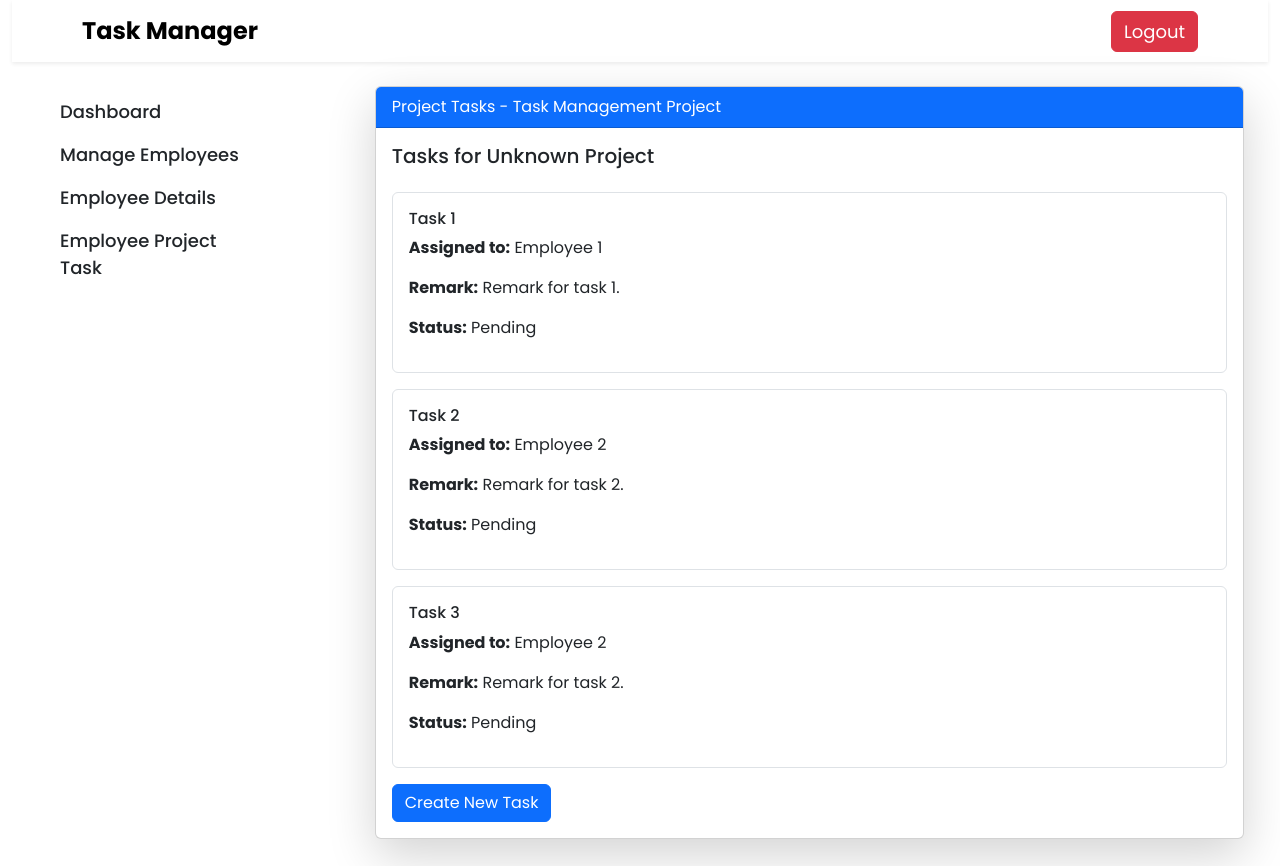
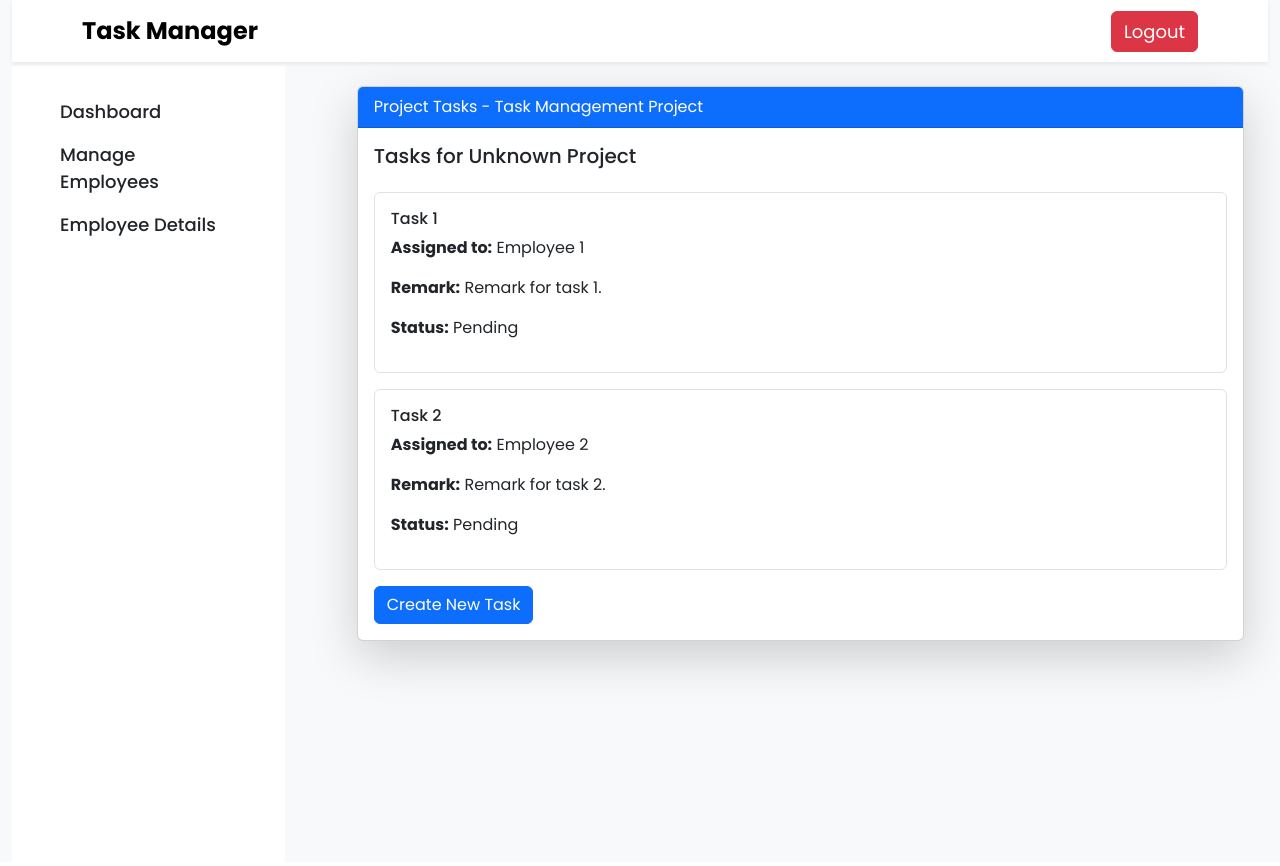
Before and after one commit to akshay-zade/FranchiseManagement, a React (Create React App) app in the folder client/: page /adminProjectsTask in a window 1280 px wide. Built offline with nearby package versions, Linux system fonts and the light colour scheme.

Commit message:
Create Task Successfully!

```diff
--- a/client/package.json
+++ b/client/package.json
@@ -7,10 +7,12 @@
     "@testing-library/react": "^13.4.0",
     "@testing-library/user-event": "^13.5.0",
     "bootstrap": "^5.3.3",
+    "bootstrap-sweetalert": "^1.0.1",
     "react": "^18.3.1",
     "react-dom": "^18.3.1",
     "react-router-dom": "^6.24.1",
     "react-scripts": "5.0.1",
+    "sweetalert": "^2.1.2",
     "web-vitals": "^2.1.4"
   },
   "scripts": {
--- a/client/src/component/Admin/Navbar.js
+++ b/client/src/component/Admin/Navbar.js
@@ -4,7 +4,7 @@ const Navbar = () => {
   return (
     <nav className="navbar navbar-expand-lg navbar-light bg-white shadow-sm">
   <div className="container">
-    <a className="navbar-brand text-gray-800 fs-4 fw-bold" href="#">Task Manager</a>
+    <a className="navbar-brand text-gray-800 fs-4 fw-bold" href="/admin">Task Manager</a>
     <div className="collapse navbar-collapse justify-content-end">
       <button className="btn btn-danger font-bold  rounded btn-style">
         Logout
--- a/client/src/component/Admin/Sidebar.js
+++ b/client/src/component/Admin/Sidebar.js
@@ -9,10 +9,10 @@ const Sidebar = () => {
     <aside className="w-64 bg-white shadow-md h-100 mt-1 ">
   <div className="p-4">
     <ul className="list-unstyled">
-      <li><a  onClick={()=>nav("/")} className="d-block py-2 px-4 text-dark text-decoration-none hover-bg-gray-200 rounded sidebar-style">Dashboard</a></li>
+      <li><a  onClick={()=>nav("/admin")} className="d-block py-2 px-4 text-dark text-decoration-none hover-bg-gray-200 rounded sidebar-style">Dashboard</a></li>
       <li><a  onClick={()=>nav("/adminManage")} className="d-block py-2 px-4 text-dark text-decoration-none text-gray-700 hover-bg-gray-200 rounded sidebar-style">Manage Employees</a></li>
       <li><a  onClick={()=>nav("/adminEmployeeDetails")} className="d-block py-2 text-dark text-decoration-none px-4 text-gray-700 hover-bg-gray-200 rounded sidebar-style">Employee Details</a></li>
-      <li><a  onClick={()=>nav("/adminProjectsTask")} className="d-block py-2 px-4 text-dark text-decoration-none text-gray-700 hover-bg-gray-200 rounded sidebar-style">Employee Project Task</a></li>
+
     </ul>
   </div>
 </aside>
--- a/client/src/component/Admin/TaskManager.js
+++ b/client/src/component/Admin/TaskManager.js
@@ -31,10 +31,10 @@ const TaskManager = () => {
   };
 
   return (
-    <div class="min-vh-100 bg-light">
+    <div className="min-vh-100 bg-light">
   <Navbar />
 
-  <div class="d-flex" style={{height: "100vh"}} >
+  <div className="d-flex" style={{height: "100vh"}} >
     <Sidebar />
 
     <main class="flex-grow-1 p-4">
@@ -53,7 +53,7 @@ const TaskManager = () => {
           <ul class="list-group list-group-flush">
             {projects.map((project) => (
               <li key={project.id} class="list-group-item d-flex justify-content-between align-items-center">
-                <a href="#" class="text-primary">
+                <a href="/adminProjectsTask" class="text-primary">
                   {project.name}
                 </a>
                 <select
--- a/client/src/pages/Admin/AdminProjectTasks.js
+++ b/client/src/pages/Admin/AdminProjectTasks.js
@@ -1,6 +1,7 @@
 import React, { useEffect, useState } from 'react'
 import Navbar from '../../component/Admin/Navbar'
 import Sidebar from '../../component/Admin/Sidebar'
+import swal from 'sweetalert';
 
 const AdminProjectTasks = () => {
 
@@ -22,7 +23,6 @@ const AdminProjectTasks = () => {
       setTasks([
         { id: 1, name: 'Task 1', assignedTo: 'Employee 1', remark: 'Remark for task 1.', status: 'Pending' },
         { id: 2, name: 'Task 2', assignedTo: 'Employee 2', remark: 'Remark for task 2.', status: 'Pending' },
-        { id: 2, name: 'Task 3', assignedTo: 'Employee 2', remark: 'Remark for task 2.', status: 'Pending' },
       ]);
     }, []);
 
@@ -32,12 +32,12 @@ const AdminProjectTasks = () => {
 
     const handleSubmit = (e) => {
       e.preventDefault();
-      alert('Task created successfully!');
+      swal("Good job!", "Task created successfully!", "success")
       setShowModal(false);
     };
 
   return (
-    <div class="container-fluid">
+    <div className="container-fluid min-vh-100 bg-light">
   <Navbar />
 
   <div class="d-flex wrapper-home">
```
Also changed, not shown: 1 other file (tests, documents, lock files or other folders).
